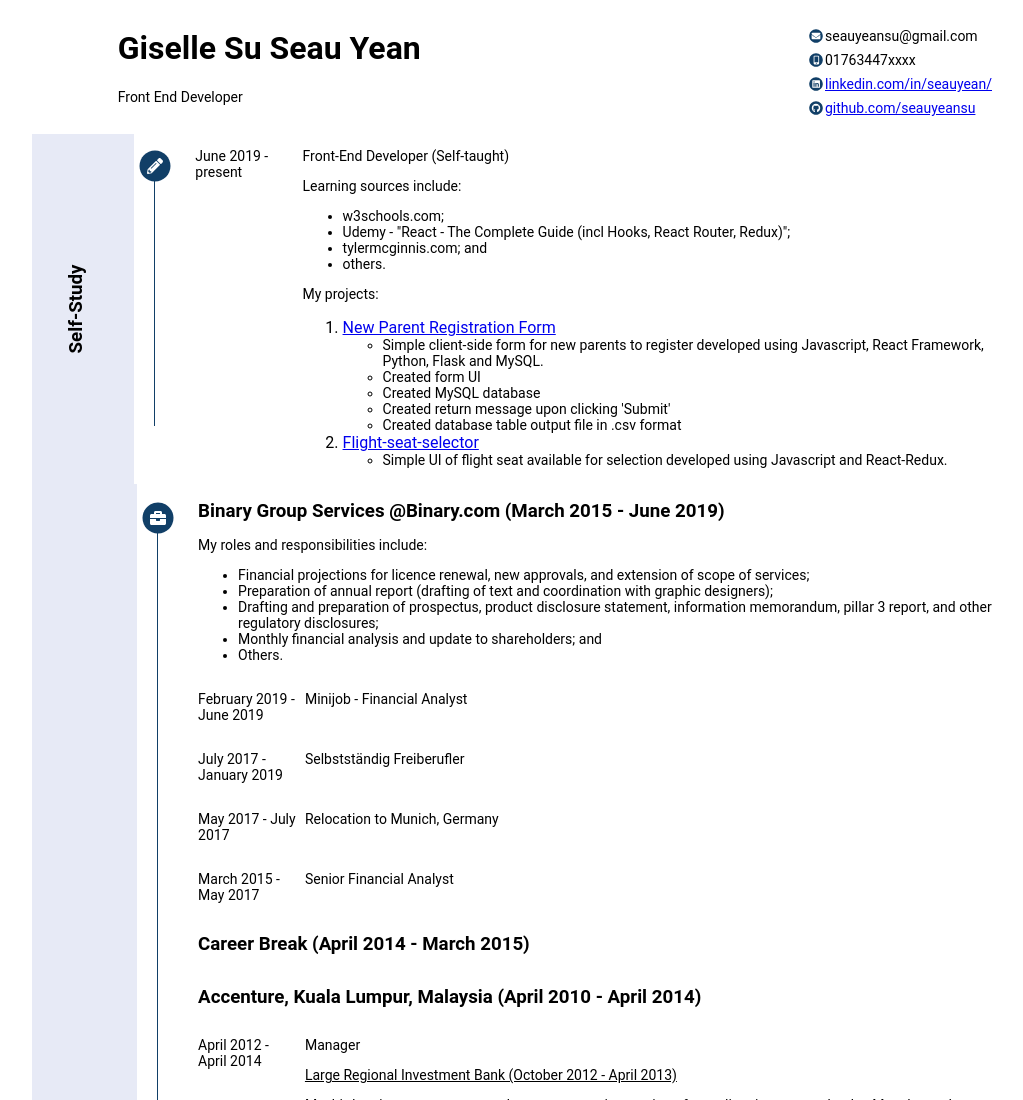
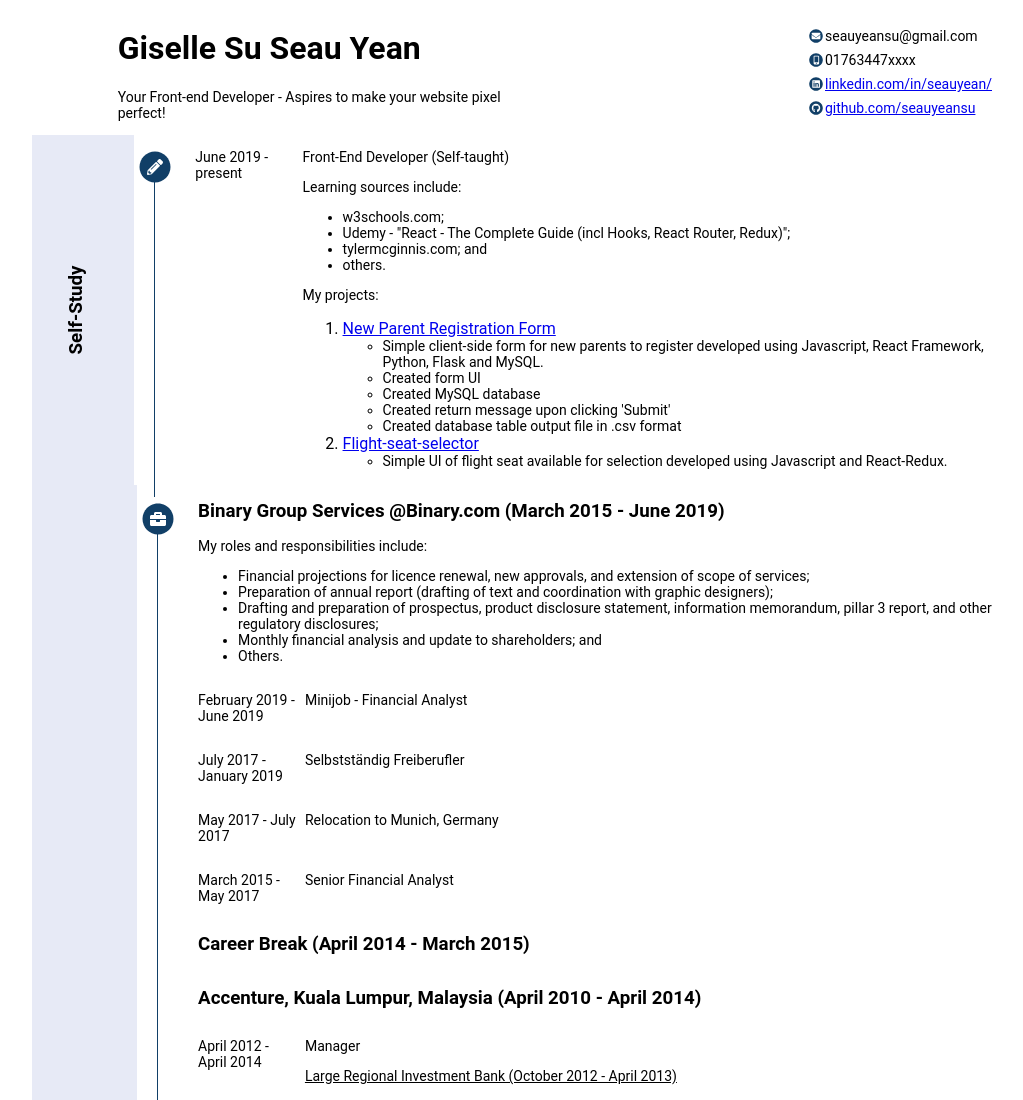
Before and after one commit to seauyeansu/CV, a React app: page / in a window 1280 px wide. Shown: the top 1100 px of the page, without its empty margins (128-1151 px from the left). Built offline with nearby package versions, Linux system fonts and the light colour scheme.

Commit message:
added key statement

```diff
--- a/app/index.js
+++ b/app/index.js
@@ -19,7 +19,7 @@ function App (props) {
           <div className = {classes.gridContainer}>
             <div className = {classes.name}>
               <h1>Giselle Su Seau Yean</h1>
-              <p>Front End Developer</p>
+              <p>Your Front-end Developer - Aspires to make your website pixel perfect!</p>
             </div>
             <div className = {classes.contact}>
               <Contact
--- a/app/index.module.css
+++ b/app/index.module.css
@@ -93,7 +93,7 @@ ul, p {
   display: table;
   margin-left: 15px;
   width: 1px;
-  height: 70%;
+  height: 90%;
   background-color: #113f67;
   margin-top:5px;
 }
```
